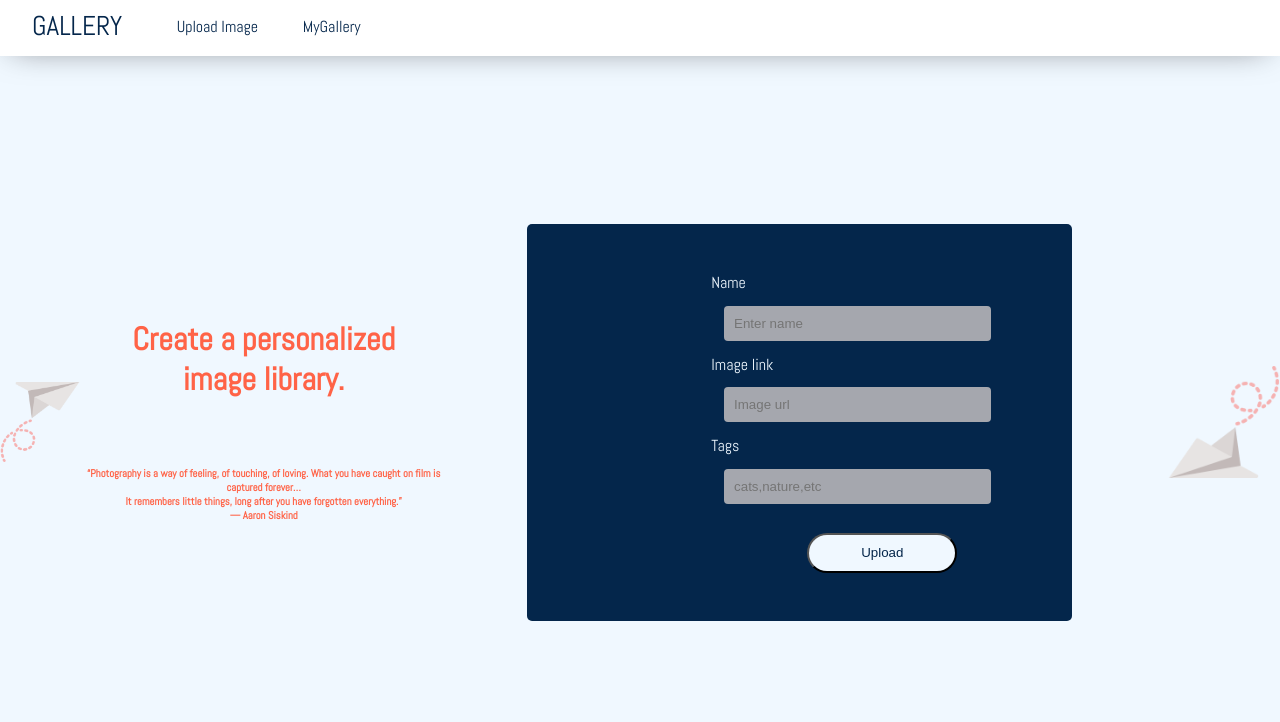
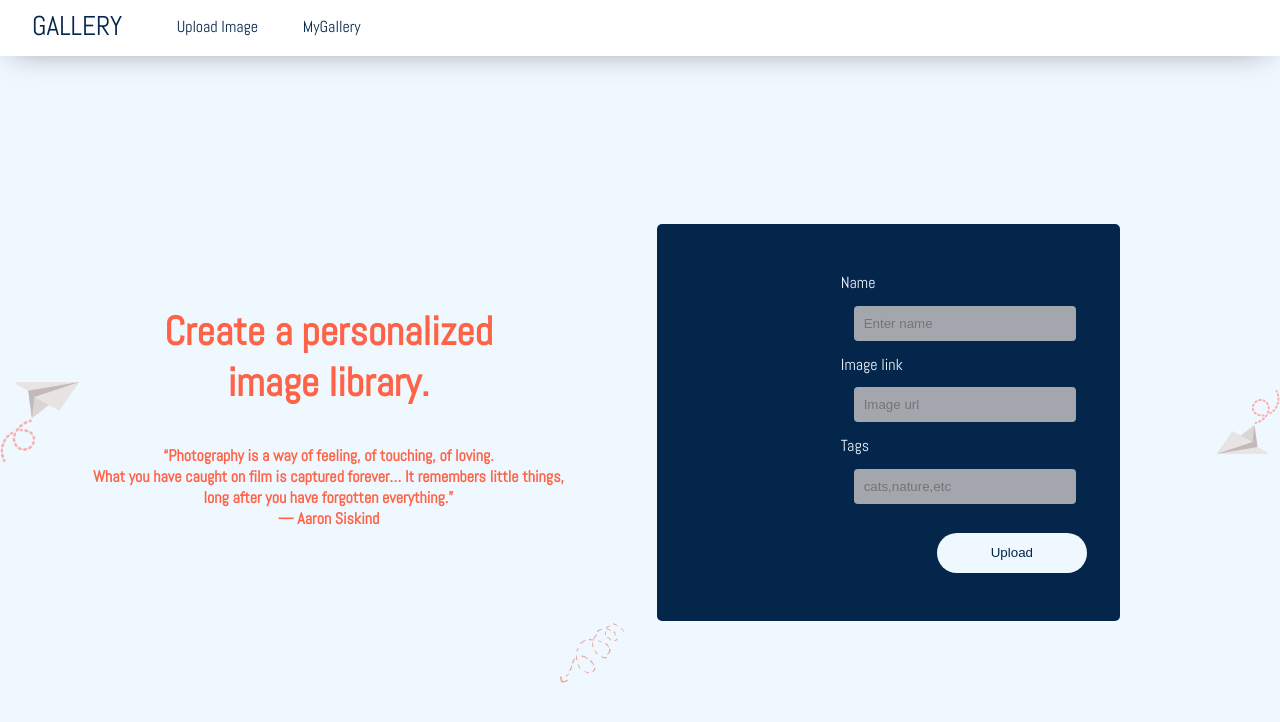
Before and after one commit to flo20/gallery, a React (Create React App) app: page /upload in a window 1280 px wide. Shown: the top 722 px of the page. Built offline with nearby package versions, Linux system fonts and the light colour scheme.

Commit message:
Fixed Upload spacing

```diff
--- a/src/components/ImageUpload/ImageUpload.css
+++ b/src/components/ImageUpload/ImageUpload.css
@@ -16,6 +16,7 @@ body {
   height: 40px;
   color: #04264b;
   border-radius: 2rem;
+  border: none;
 }
 .btn:hover {
   color: tomato;
@@ -37,12 +38,19 @@ body {
 label {
   color: rgb(240, 248, 255);
 }
-.heads,
+.heads {
+  color: tomato;
+  text-align: center;
+  padding-right: 5rem;
+  font-size: 2.5rem;
+}
 h6 {
   color: tomato;
   text-align: center;
   padding-right: 5rem;
+  font-size: 1rem;
 }
+
 .texts {
   display: flex;
   justify-content: center;
@@ -54,13 +62,19 @@ h6 {
   width: 5rem;
 }
 .ico2 {
-  width: 7rem;
+  width: 4rem;
   padding-right: 6rem;
   transform: rotate(180deg);
 }
 
 .icos {
+  margin-top: 6rem;
   transform: rotate(270deg);
   height: 15rem;
   margin-left: 80rem;
 }
+#icos2 {
+  transform: rotate(180deg);
+  width: 4rem;
+  margin-left: 35rem;
+}
--- a/src/components/ImageUpload/ImageUpload.js
+++ b/src/components/ImageUpload/ImageUpload.js
@@ -44,12 +44,10 @@ class ImageUpload extends React.Component {
               Create a personalized <br />
               image library.
             </h1>
-            <br />
             <h6>
-              “Photography is a way of feeling, of touching, of loving. What you
-              have caught on film is captured forever… <br />
-              It remembers little things, long after you have forgotten
-              everything.”
+              “Photography is a way of feeling, of touching, of loving. <br />
+              What you have caught on film is captured forever… It remembers
+              little things, long after you have forgotten everything.”
               <br /> — Aaron Siskind
             </h6>
           </div>
@@ -97,6 +95,7 @@ class ImageUpload extends React.Component {
           </div>
           <img src="mail.png" alt="icon" className="ico2" />
         </div>
+        <img src="swirl .png" alt="icon" id="icos2" />
         <img src="swirl .png" alt="icon" className="icos" />
       </div>
     );
```
